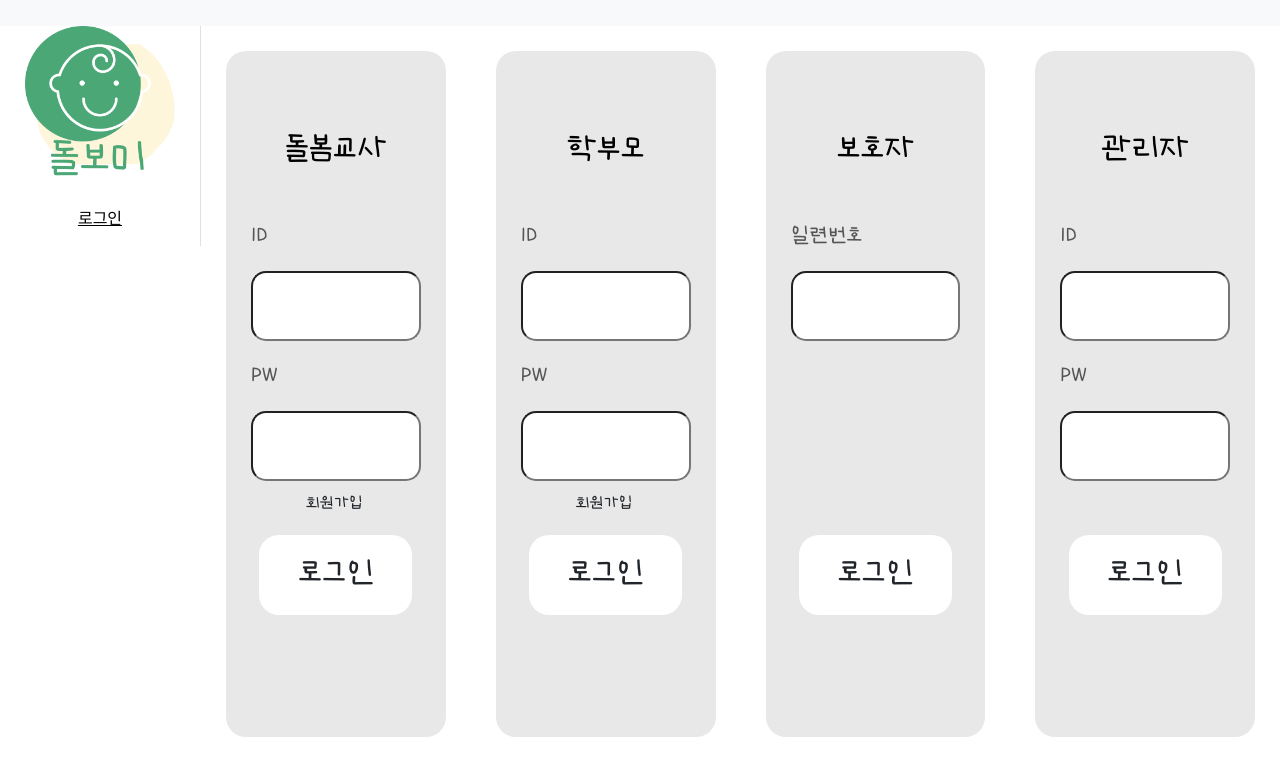
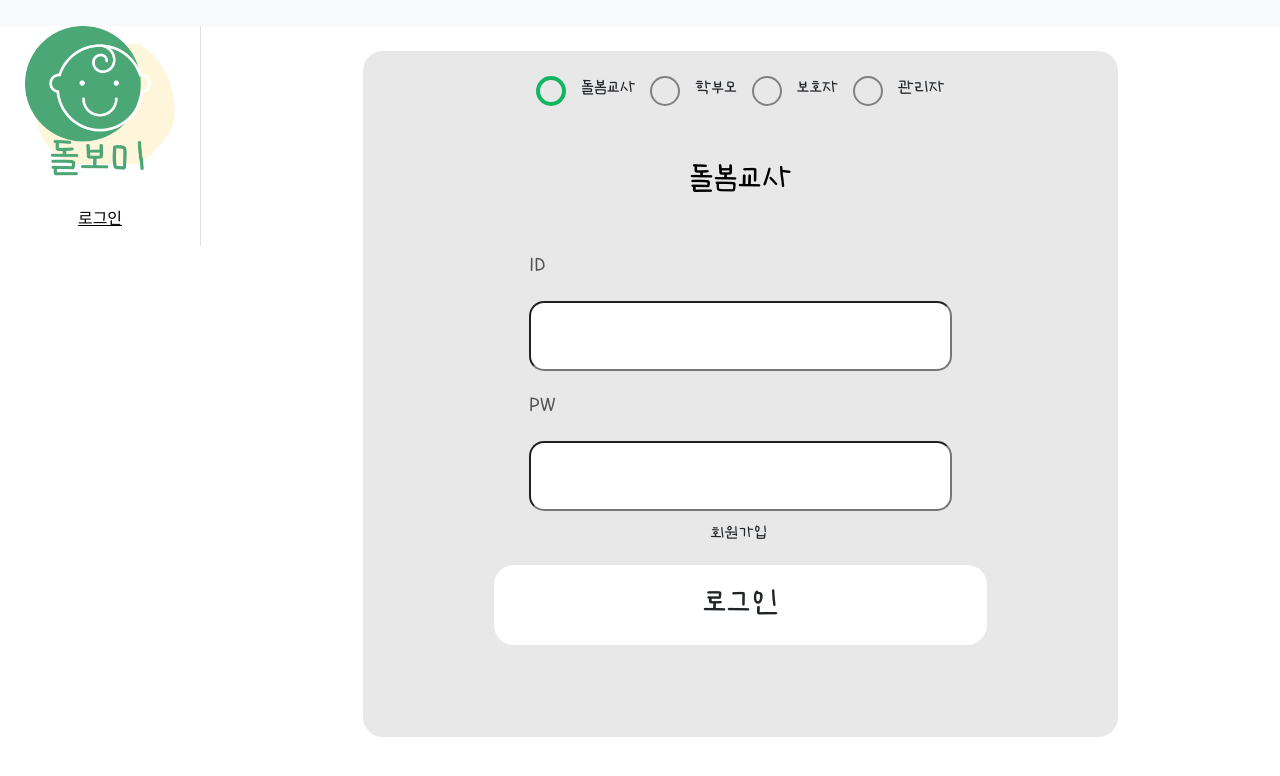
Before and after one commit to ArmadilloCapstone/frontend, a React (Create React App) app: page /#/ in a window 1280 px wide. Shown: the top 776 px of the page. Built offline with nearby package versions, Linux system fonts and the light colour scheme.

Commit message:
login page 하나로 통합

```diff
--- a/src/pages/login/LoginForm.js
+++ b/src/pages/login/LoginForm.js
@@ -44,7 +44,7 @@ export const LoginForm = (props) => {
         console.log(res.data)
         if(res.data.name !== "Error"){
 
-          alert('로그인!');
+          //alert('로그인!');
           console.log(res.data)
           if(props.option == "4"){
             console.log("admin")
@@ -88,7 +88,7 @@ export const LoginForm = (props) => {
         console.log(res.data)
         if(res.data.name !== "Error"){
           dispatch(setShowSignup(!showSignup));
-          alert('로그인!');
+          //alert('로그인!');
           localStorage.setItem('userid', res.data.user_id);
           localStorage.setItem('username', res.data.user_name);
           localStorage.setItem('useroption', (props.option - 0));
--- a/src/pages/login/LoginPage.js
+++ b/src/pages/login/LoginPage.js
@@ -8,7 +8,7 @@ import { setShowSignup } from '../../redux/actions';
 export const LoginPage = () => {
   const dispatch = useDispatch();
   const showSignup = useSelector((state => state.showSignup))
-  const [userOption, setUserOption] = useState("0");
+  const [userOption, setUserOption] = useState("1");
   const [hovered1, setHovered1] = useState(false);
   const [hovered2, setHovered2] = useState(false);
   const [hovered3, setHovered3] = useState(false);
@@ -17,19 +17,31 @@ export const LoginPage = () => {
   const clickClose = () => {
     dispatch(setShowSignup(!showSignup));
   };
+  const clickradio = (e) => {
+    console.log(e.target.value);
+    setUserOption(e.target.value);
+  };
+  const option2name = (num) => {
+    switch(num){
+      case "1":
+        return "돌봄교사"
+      case "2":
+        return "학부모"
+      case "3":
+        return "보호자"
+      case "4":
+        return "관리자"
+    }
+  };
 
   const loginFormWrapperStyle = {
     backgroundColor: '#e8e8e8',
     padding: '25px',
-    width: '30%',
+    width: '70%',
     margin: '25px',
     display: 'inline-block',
     borderRadius: '20px',
     transition: 'background-color 0.3s',
-  };
-
-  const loginFormWrapperHoverStyle = {
-    backgroundColor: '#12B560',
   };
 
   return (
@@ -38,46 +50,16 @@ export const LoginPage = () => {
 
       <div
         style={{
-          ...loginFormWrapperStyle,
-          ...(hovered1 ? loginFormWrapperHoverStyle : null),
+          ...loginFormWrapperStyle
         }}
-        onMouseEnter={() => setHovered1(true)}
-        onMouseLeave={() => setHovered1(false)}
       >
-        <LoginForm option="1" setUserOption={setUserOption} title="돌봄교사" />
-      </div>
-
-      <div
-        style={{
-          ...loginFormWrapperStyle,
-          ...(hovered2 ? loginFormWrapperHoverStyle : null),
-        }}
-        onMouseEnter={() => setHovered2(true)}
-        onMouseLeave={() => setHovered2(false)}
-      >
-        <LoginForm option="2" setUserOption={setUserOption} title="학부모" />
-      </div>
-
-      <div
-        style={{
-          ...loginFormWrapperStyle,
-          ...(hovered3 ? loginFormWrapperHoverStyle : null),
-        }}
-        onMouseEnter={() => setHovered3(true)}
-        onMouseLeave={() => setHovered3(false)}
-      >
-        <LoginForm option="3" title="보호자" />
-      </div>
-
-      <div
-        style={{
-          ...loginFormWrapperStyle,
-          ...(hovered4 ? loginFormWrapperHoverStyle : null),
-        }}
-        onMouseEnter={() => setHovered4(true)}
-        onMouseLeave={() => setHovered4(false)}
-      >
-        <LoginForm option="4" title="관리자" />
+        <div className='radioGroup'>
+          <input type='radio' value="1" id="1" checked={userOption == "1"} onChange={clickradio}/> <label for="1">돌봄교사</label>
+          <input type='radio' value="2" id="2" checked={userOption == "2"} onChange={clickradio}/> <label for="2">학부모</label>
+          <input type='radio' value="3" id="3" checked={userOption == "3"} onChange={clickradio}/> <label for="3">보호자</label>
+          <input type='radio' value="4" id="4" checked={userOption == "4"} onChange={clickradio}/> <label for="4">관리자</label>
+        </div>
+        <LoginForm option={userOption} setUserOption={setUserOption} title={option2name(userOption)} />
       </div>
 
       {showSignup ? <span className="signupClose" onClick={clickClose}>X</span> : null}
--- a/src/pages/login/style.css
+++ b/src/pages/login/style.css
@@ -28,15 +28,54 @@
     color: #555555;
 }
 .login_box{
+    margin:auto;
     margin-top: 30px;
     padding-bottom: 10px;
-    width: 100%;
+    width: 60%;
     color: #555555;
 }
 .login_box .login_name{
     text-align: left;
     font-size: 20px;
     color: #555555;
+}
+.radioGroup{
+    color: '#e8e8e8';
+    display: flex;
+    flex-direction: row;
+    justify-content:space-around;
+    padding-left: 20%;
+    padding-right: 20%;
+}
+.radioGroup input{
+    position:inherit;
+
+    vertical-align: middle;
+    appearance: none;
+
+    border: max(2px, 0.1em) solid gray;
+    border-radius: 50%;
+    width: 1.25em;
+    height: 1.25em;
+    transition: border 0.2s ease-in-out;
+
+    font-size: 10px;
+    height: 30px;
+    width: 30px;
+}
+.radioGroup input:checked{
+    border: 0.4em solid #12B560;
+}
+.radioGroup input:focus-visible{
+    outline-offset: max(2px, 0.1em);
+    outline: max(2px, 0.1em) dotted #12B560;
+}
+.radioGroup input:hover {
+    box-shadow: 0 0 0 max(4px, 0.2em) lightgray;
+    cursor: pointer;
+}
+.radioGroup label{
+    cursor: pointer;
 }
 input{
     position:relative;
@@ -69,7 +108,7 @@ input{
 .login_button{
 
     height: 80px;
-    width: 90%;
+    width: 70%;
     text-align: center;
 
     padding-top: 15px;
--- a/src/pages/timeline/style.css
+++ b/src/pages/timeline/style.css
@@ -52,7 +52,7 @@
 
   #subjectButtons {
     height: 25px;
-    width: 150px;
+    width: 120px;
     margin: 2px;
     position: relative;
     top:100%;
```
